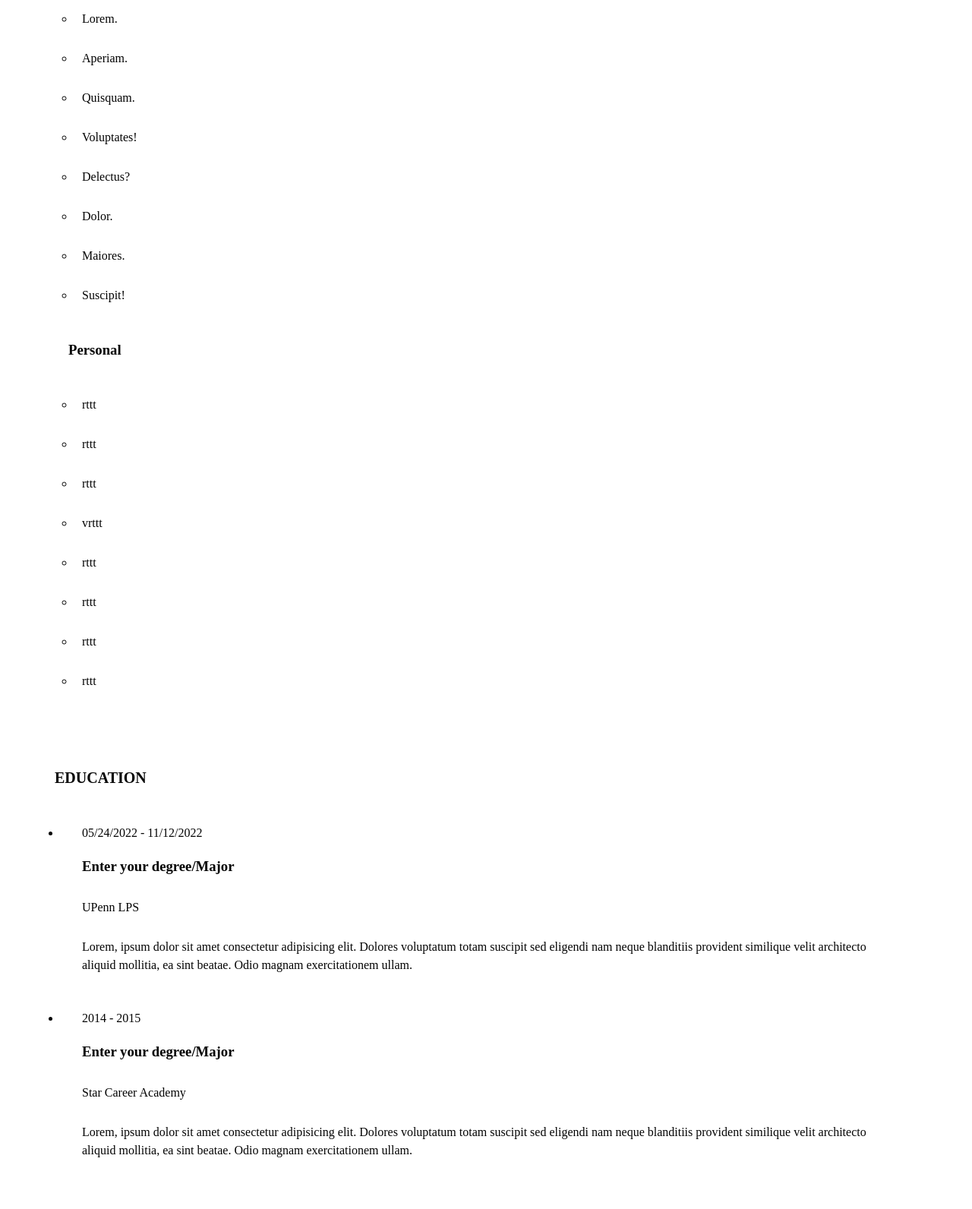
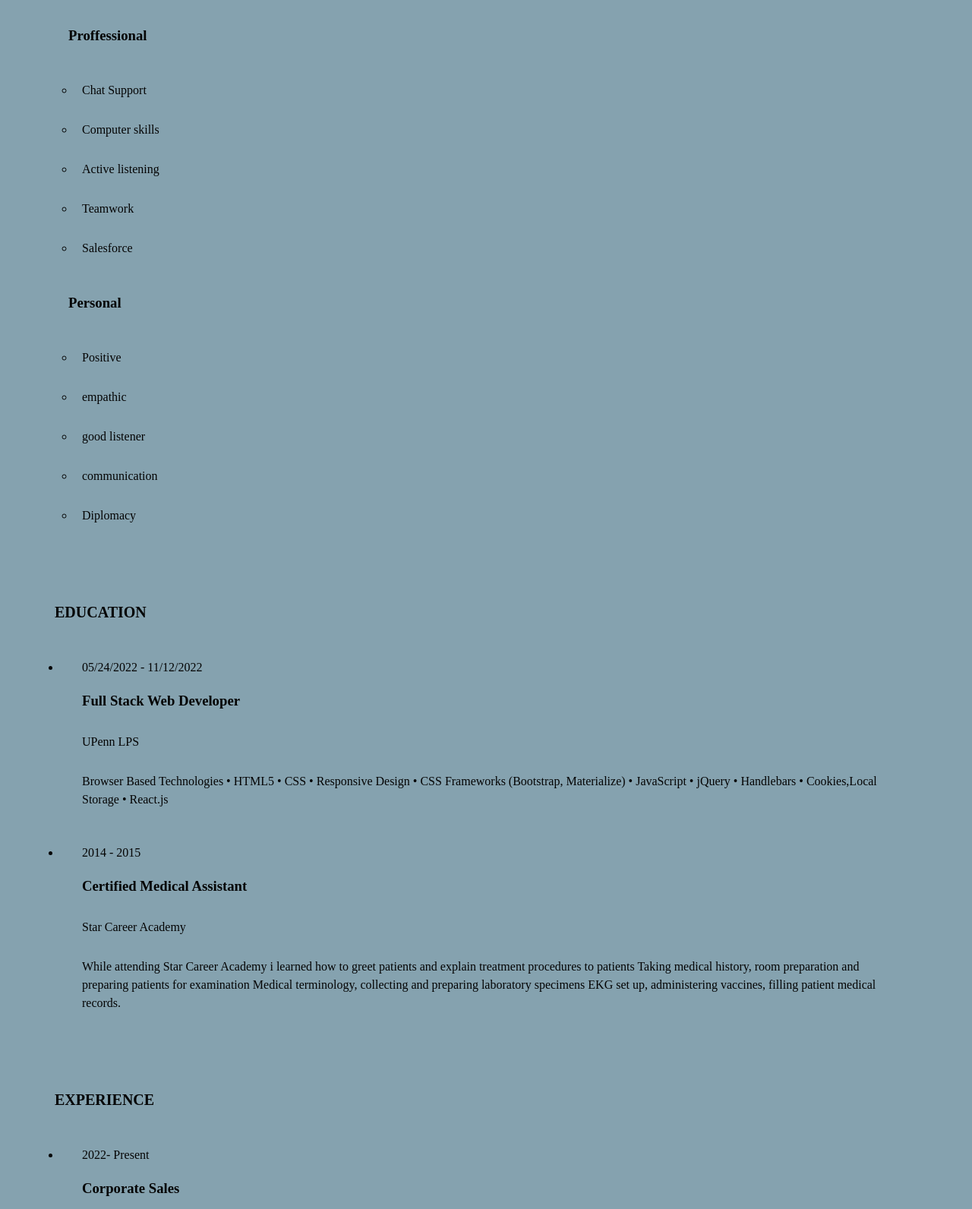
Before and after one commit to martinr101/Resume, a plain HTML site: page index.html in a window 1280 px wide. Shown: the part 915-2507 px from the top of the page at 76% size. Drawn offline with Linux system fonts and the light colour scheme.

Commit message:
Final commit

```diff
--- a/assets/css/style.css
+++ b/assets/css/style.css
@@ -3,6 +3,8 @@
   padding: 10px;
 }
 
+
+body {background-color: rgb(133, 162, 175);}
 
 html {
   color: rgb(4, 4, 4)
--- a/index.html
+++ b/index.html
@@ -17,11 +17,11 @@
 <nav class="nav-list">
   <li><a href="#About me">About me</a></li>
   <li><a href="#Corporate Sales">Corporate Sales</a></li>
-  <li><a href="Medical Assistant">Medical Assistant</a></li>
+  <li><a href="#Certified Medical Assistant">Certified Medical Assistant</a></li>
 </nav>
 </section>
 
-<img src="./assets/images/5-10.webp" class="my-picture" alt="Guy in suit">
+<img src="./assets/images/AvatarMaker.png" class="my-picture" alt="Guy in suit">
 
 <section class="contact">
   <h2>contacts</h2>
@@ -31,10 +31,12 @@
   </ul>
 </section>
 
-<section class="objectives">
-  Lorem ipsum dolor sit amet consectetur, adipisicing elit.
-   Earum facere culpa tempore laudantium aliquam corporis eaque commodi odio
-   assumenda asperiores, cum ea, eos blanditiis officiis nesciunt quia distinctio animi? Nostrum.
+<section >
+    <h2 id="About me"> About me</h2>
+    <p>“Open-minded and experienced sales associate with 2+ years of experience with Salesforce.
+      I previously worked at Audi Wynnewood where I sharpened my communication skills.
+      I am a positive, empathic, and communicative salesperson. Looking for a new position as a front end developer to grow my career.”
+    </p>
 </section>
 
 <section class="skills">
@@ -42,26 +44,20 @@
   <ul>
    <h3>Proffessional</h3>
    <ul>
-    <li>Lorem.</li>
-    <li>Aperiam.</li>
-    <li>Quisquam.</li>
-    <li>Voluptates!</li>
-    <li>Delectus?</li>
-    <li>Dolor.</li>
-    <li>Maiores.</li>
-    <li>Suscipit!</li>
+    <li>Chat Support</li>
+    <li>Computer skills</li>
+    <li>Active listening</li>
+    <li>Teamwork </li>
+    <li>Salesforce</li>
    </ul>
 
    <h3>Personal</h3>
    <ul>
-    <li>rttt</li>
-    <li>rttt</li>
-    <li>rttt</li>
-    <li>vrttt</li>
-    <li>rttt</li>
-    <li>rttt</li>
-    <li>rttt</li>
-    <li>rttt</li>
+    <li>Positive</li>
+    <li>empathic</li>
+    <li>good listener</li>
+    <li>communication</li>
+    <li>Diplomacy</li>
    </ul>
   </ul>
 </section>
@@ -71,21 +67,29 @@
   <ul class=""Timeline>
     <li class="event">
       <span class="duration">05/24/2022 - 11/12/2022</span>
-      <h3>Enter your degree/Major</h3>
+      <h3>Full Stack Web Developer</h3>
       <div>UPenn LPS</div>
-      <p>Lorem, ipsum dolor sit amet consectetur adipisicing elit.
-        Dolores voluptatum totam suscipit sed eligendi nam neque blanditiis provident
-        similique velit architecto aliquid mollitia, ea sint beatae. Odio magnam exercitationem ullam.
+      <p>Browser Based Technologies
+        • HTML5
+        • CSS
+        • Responsive Design
+        • CSS Frameworks (Bootstrap, Materialize)
+        • JavaScript
+        • jQuery
+        • Handlebars
+        • Cookies,Local Storage
+        • React.js
       </p>
     </li>
 
     <li class="event">
       <span class="duration">2014 - 2015</span>
-      <h3>Enter your degree/Major</h3>
+      <h3>Certified Medical Assistant</h3>
       <div>Star Career Academy</div>
-      <p>Lorem, ipsum dolor sit amet consectetur adipisicing elit.
-        Dolores voluptatum totam suscipit sed eligendi nam neque blanditiis provident
-        similique velit architecto aliquid mollitia, ea sint beatae. Odio magnam exercitationem ullam.
+      <p>While attending Star Career Academy i learned how to greet patients and explain treatment procedures to patients
+        Taking medical history, room preparation and preparing patients for examination
+        Medical terminology, collecting and preparing laboratory specimens
+        EKG set up, administering vaccines, filling patient medical records.
       </p>
     </li>
   </ul>
@@ -96,26 +100,25 @@
   <ul class="Timeline">
     <li class="Event">
       <span class="duration">2022- Present</span>
-        <h3>Corporate Sales </h3>
+        <h3 id="Corporate Sales"> Corporate Sales</h3>
         <p>Wonderware North</p>
-        <p>Lorem ipsum, dolor sit amet consectetur adipisicing elit.
-           Vitae sed veritatis rem aliquam tempora dolorem odio consectetur, architecto cum error
-           sequi doloresat consequatur quo. Aut enim est excepturi earum.
+        <p>Our portfolio includes world-leading Wonderware SCADA software for Monitor & Control,
+           MES solutions for Performance, Operations, and ERP integration, a rich Asset Management toolset,
+           and AVEVA's comprehensive Engineering Design suite. Identifying and educating prospective customers while supporting existing clients
+           with information and assistance that relates to products and services.
           </p>
     </li>
 
     <li class="Event">
       <span class="duration">2015- 2021</span>
-        <h3>Certified Medical Assistant</h3>
+        <h3 id="Certified Medical Assistant">Certified Medical Assistant</h3>
         <p>Norristown REgional Health Center</p>
-        <p>Lorem ipsum, dolor sit amet consectetur adipisicing elit.
-           Vitae sed veritatis rem aliquam tempora dolorem odio consectetur, architecto cum error
-           sequi doloresat consequatur quo. Aut enim est excepturi earum.
+        <p>Work with a family doctor as a Medical Assistant. I greet patient and present myself as the MA. Patient
+          must be properly Identified with correct information. My duties are but not limited to taking Vitals,
+          Chief Complaint, History, laboratories, scheduling appointment, and setting up rooms for Physical
+          Exam/GYN Exam. I work with the doctor to make sure patient understands treatment procedures. I also
+          serve as an interpreter to Spanish speaking patients.
           </p>
     </li>
   </ul>
 </section>
-
-
-<h3 id="About me"> About me</h3>
-<p>I like to go hiking on the weekends</p>
```
Also changed, not shown: assets/images/AvatarMaker.png (added).
